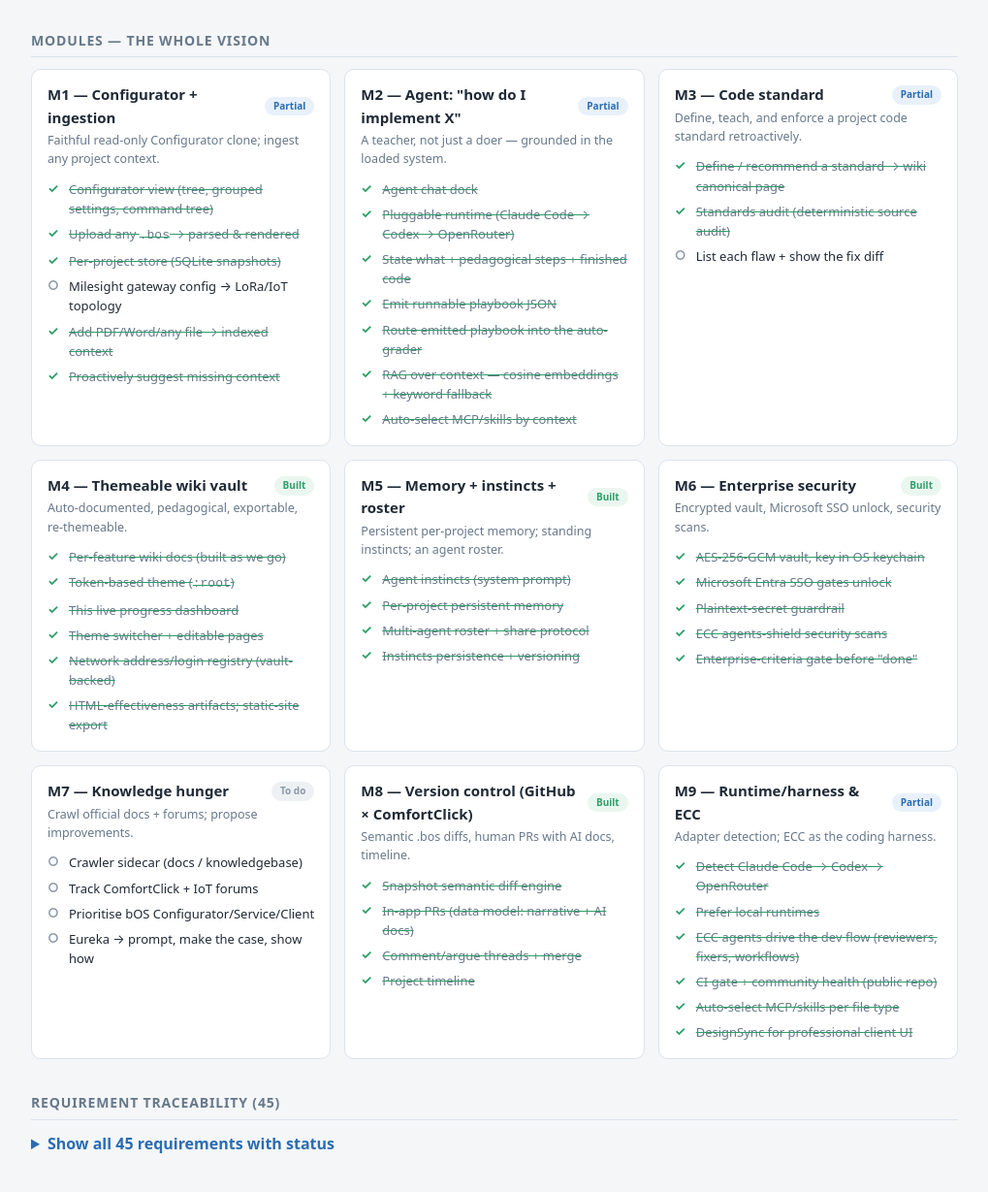
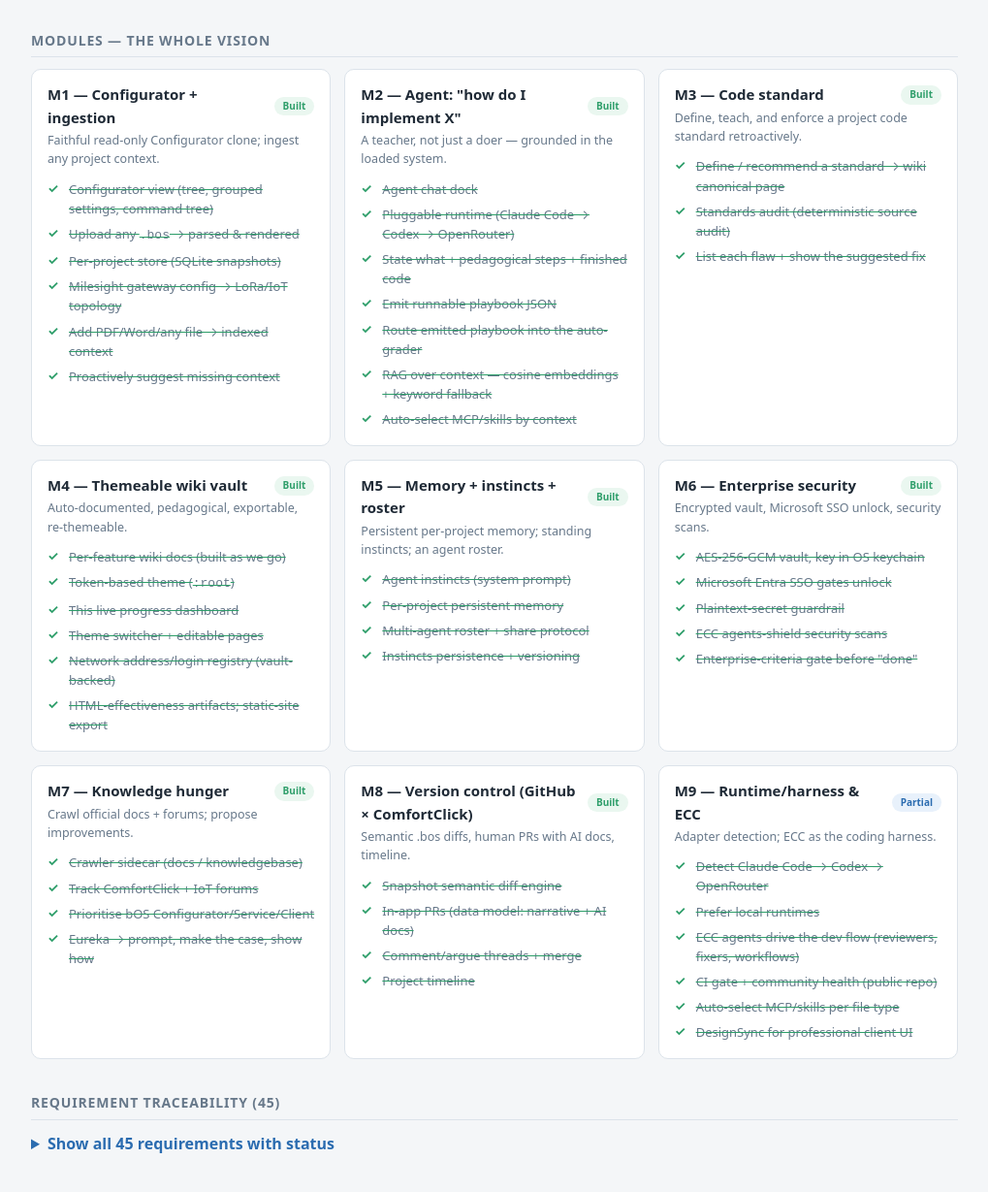
Before and after one commit to LucasStrand/hyperion, a website built with Vite: page hyperion/docs/wiki/plan.html in a window 1280 px wide. Shown: the part 801-2030 px from the top of the page at 97% size, without its empty margins (130-1149 px from the left). Built offline with nearby package versions, Linux system fonts and the light colour scheme.

Commit message:
docs(plan): Milesight + crawler/M7 + M3 fix-diff done; 84% -> 95%

```diff
--- a/hyperion/docs/wiki/plan.html
+++ b/hyperion/docs/wiki/plan.html
@@ -85,7 +85,7 @@
     <div class="sub">Enterprise IoT workbench for ComfortClick bOS, operated by an AI agent. The full vision, phased — crossed off as it lands.</div>
     <div class="overall">
       <div class="bar"><i id="overallbar"></i></div>
-      <div class="pct" id="overallpct">84%</div>
+      <div class="pct" id="overallpct">95%</div>
     </div>
     <div class="legend">
       <span><i class="dot done"></i> Done</span>
@@ -177,20 +177,20 @@
   <div class="mods">
 
     <div class="mod">
-      <h3>M1 — Configurator + ingestion <span class="pill partial">Partial</span></h3>
+      <h3>M1 — Configurator + ingestion <span class="pill done">Built</span></h3>
       <p class="desc">Faithful read-only Configurator clone; ingest any project context.</p>
       <ul class="checks">
         <li class="done">Configurator view (tree, grouped settings, command tree)</li>
         <li class="done">Upload any <code>.bos</code> → parsed &amp; rendered</li>
         <li class="done">Per-project store (SQLite snapshots)</li>
-        <li class="todo">Milesight gateway config → LoRa/IoT topology</li>
+        <li class="done">Milesight gateway config → LoRa/IoT topology</li>
         <li class="done">Add PDF/Word/any file → indexed context</li>
         <li class="done">Proactively suggest missing context</li>
       </ul>
     </div>
 
     <div class="mod">
-      <h3>M2 — Agent: "how do I implement X" <span class="pill partial">Partial</span></h3>
+      <h3>M2 — Agent: "how do I implement X" <span class="pill done">Built</span></h3>
       <p class="desc">A teacher, not just a doer — grounded in the loaded system.</p>
       <ul class="checks">
         <li class="done">Agent chat dock</li>
@@ -204,12 +204,12 @@
     </div>
 
     <div class="mod">
-      <h3>M3 — Code standard <span class="pill partial">Partial</span></h3>
+      <h3>M3 — Code standard <span class="pill done">Built</span></h3>
       <p class="desc">Define, teach, and enforce a project code standard retroactively.</p>
       <ul class="checks">
         <li class="done">Define / recommend a standard → wiki canonical page</li>
         <li class="done">Standards audit (deterministic source audit)</li>
-        <li class="todo">List each flaw + show the fix diff</li>
+        <li class="done">List each flaw + show the suggested fix</li>
       </ul>
     </div>
 
@@ -250,13 +250,13 @@
     </div>
 
     <div class="mod">
-      <h3>M7 — Knowledge hunger <span class="pill todo">To do</span></h3>
+      <h3>M7 — Knowledge hunger <span class="pill done">Built</span></h3>
       <p class="desc">Crawl official docs + forums; propose improvements.</p>
       <ul class="checks">
-        <li class="todo">Crawler sidecar (docs / knowledgebase)</li>
-        <li class="todo">Track ComfortClick + IoT forums</li>
-        <li class="todo">Prioritise bOS Configurator/Service/Client</li>
-        <li class="todo">Eureka → prompt, make the case, show how</li>
+        <li class="done">Crawler sidecar (docs / knowledgebase)</li>
+        <li class="done">Track ComfortClick + IoT forums</li>
+        <li class="done">Prioritise bOS Configurator/Service/Client</li>
+        <li class="done">Eureka → prompt, make the case, show how</li>
       </ul>
     </div>
 
@@ -351,7 +351,7 @@
 <script>
   // Animate the overall bar to its target on load (purely cosmetic).
   (function(){
-    var pct = 84;
+    var pct = 95;
     requestAnimationFrame(function(){
       var el = document.getElementById('overallbar');
       if (el) el.style.width = pct + '%';
```
